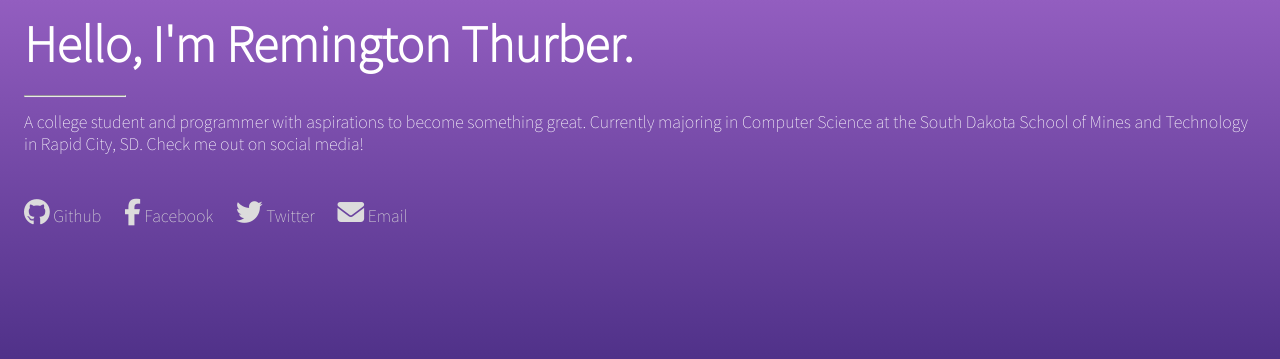
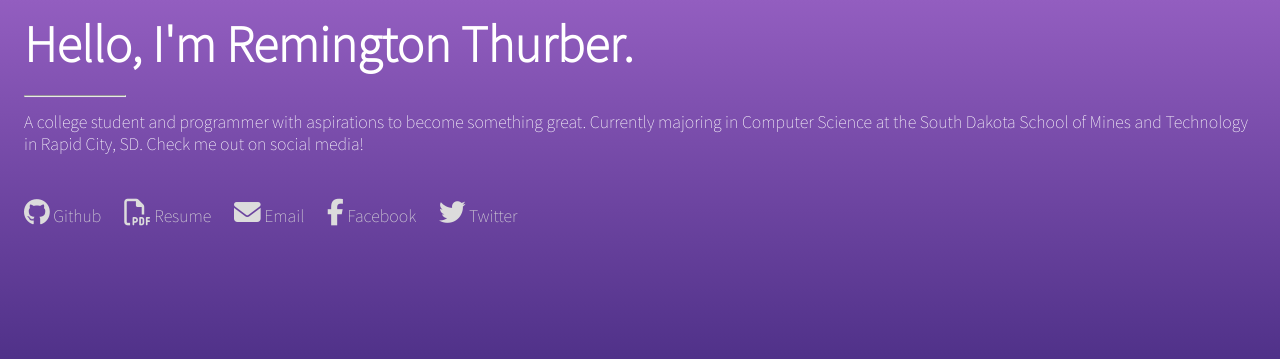
Before and after one commit to Remolten/remolten.github.io, a plain HTML site: page index.html in a window 1280 px wide. Shown: the part 415-774 px from the top of the page. Drawn offline with nearby package versions, Linux system fonts and the light colour scheme.

Commit message:
More minor UI changes and added a link to resume

```diff
--- a/index.html
+++ b/index.html
@@ -113,9 +113,10 @@
                 </div>
                 <div id="social">
                     <a id="github" href="https://www.github.com/Remolten" title="Github" target="_blank"><i class="fa fa-github"></i> Github</a>
+                    <a id="resume" href="https://drive.google.com/open?id=0B99IwSezFhDUdDgzblVOaWJaRXc" title="Resume" target="_blank"><i class="fa fa-file-pdf-o"></i> Resume</a>
+                    <a id="email" href="mailto:remingtonthurber@gmail.com" title="Email" target="_blank"><i class="fa fa-envelope"></i> Email</a>
                     <a id="facebook" href="https://www.facebook.com/remingtonthurber" title="Facebook" target="_blank"><i class="fa fa-facebook"></i> Facebook</a>
                     <a id="twitter" href="https://www.twitter.com/Remolten11" title="Twitter" target="_blank"><i class="fa fa-twitter"></i> Twitter</a>
-                    <a id="email" href="mailto:remingtonthurber@gmail.com" title="Email" target="_blank"><i class="fa fa-envelope"></i> Email</a>
                 </div>
             </div>
         </div>
@@ -137,21 +138,25 @@
                     $('#github').css('color', 'rgba(220, 220, 220, 1)');
                 }, 2800);
                 setTimeout(function() {
+                    $('#resume').addClass('animated fadeInLeft hoverColor');
+                    $('#resume').css('color', 'rgba(220, 220, 220, 1)');
+                }, 3000);
+                setTimeout(function() {
+                    $('#email').addClass('animated fadeInLeft hoverColor');
+                    $('#email').css('color', 'rgba(220, 220, 220, 1)');
+                }, 3200);
+                setTimeout(function() {
                     $('#facebook').addClass('animated fadeInLeft hoverColor');
                     $('#facebook').css('color', 'rgba(220, 220, 220, 1)');
-                }, 3000);
+                }, 3400);
                 setTimeout(function() {
                     $('#twitter').addClass('animated fadeInLeft hoverColor');
                     $('#twitter').css('color', 'rgba(220, 220, 220, 1)');
-                }, 3200);
-                setTimeout(function() {
-                    $('#email').addClass('animated fadeInLeft hoverColor');
-                    $('#email').css('color', 'rgba(220, 220, 220, 1)');
-                }, 3400);
+                }, 3600);
                 setTimeout(function() {
                     $('#photo').addClass('animated fadeInLeft');
                     $('#photo').css('visibility', 'visible');
-                }, 3470);
+                }, 3670);
             });
     </script>
 
```
